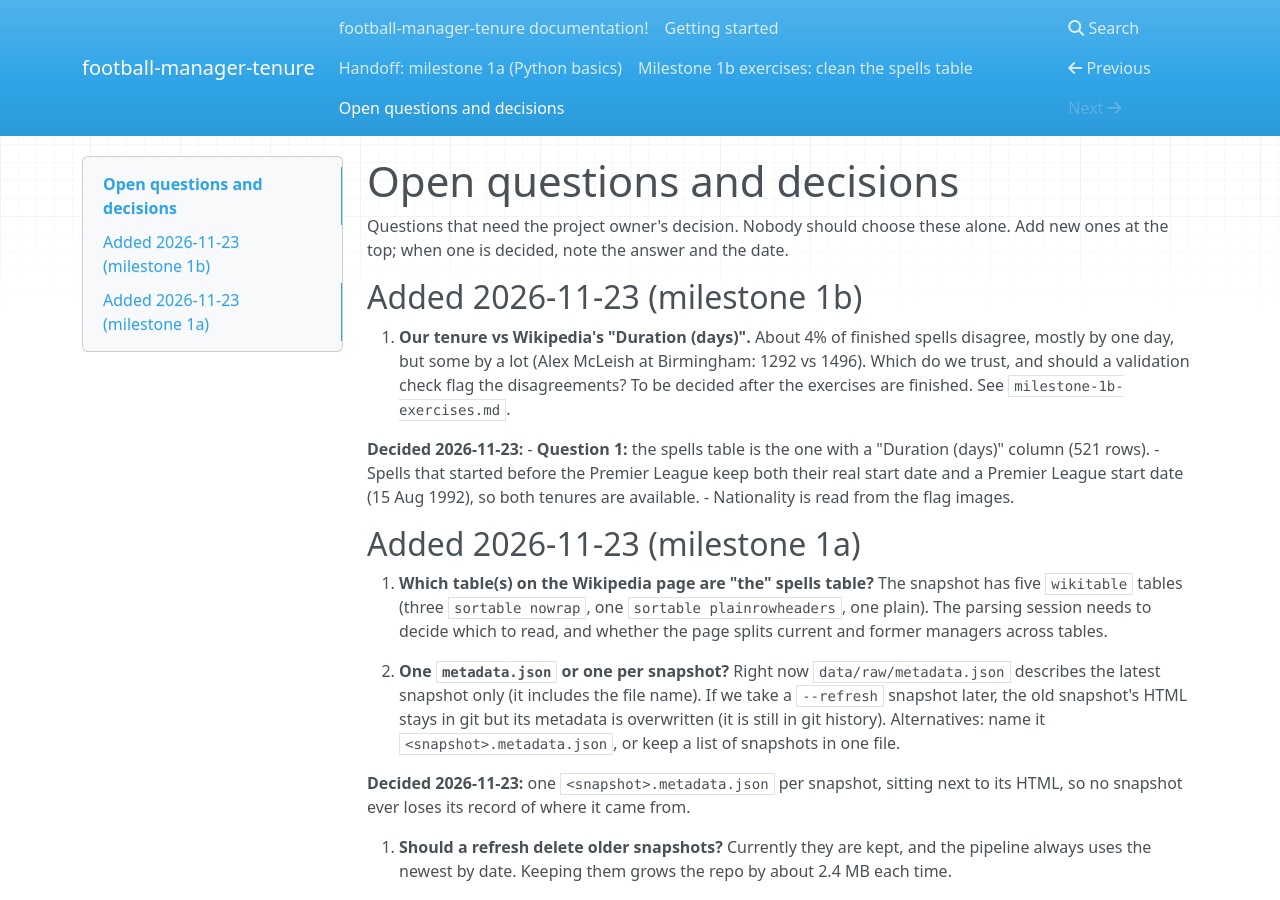
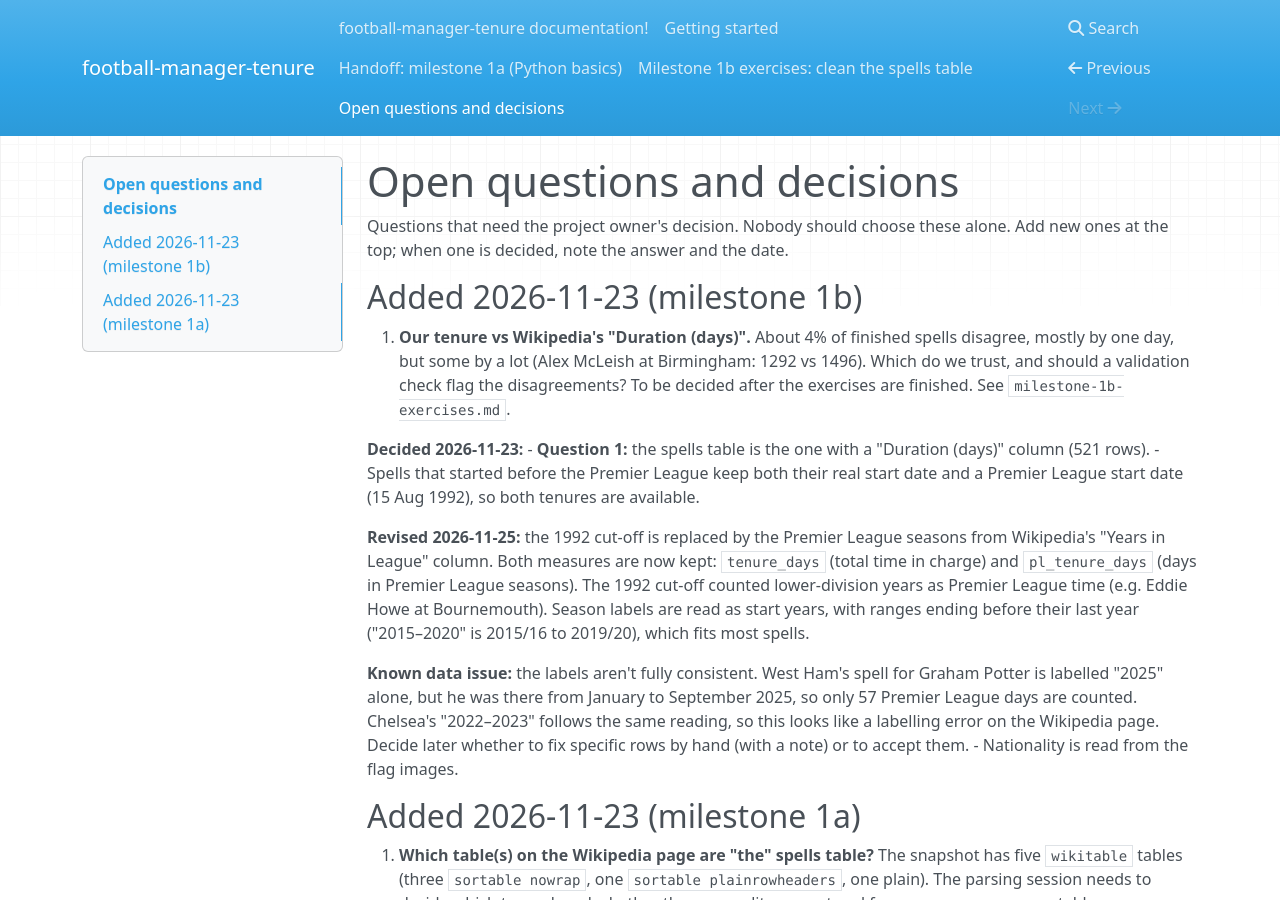
Before and after one commit to JT-39/football-manager-tenure, an MkDocs documentation site: the page built from docs/docs/open-questions.md, in a window 1280 px wide and 900 px high. Built offline with MkDocs 1.6.1, drawn with Linux system fonts in a browser that asks for light colours; nearby versions of some CDN libraries.

Commit message:
Docs: Explain the new tenure measures and the season-label issue
- milestone-1b-exercises.md: the Exercise 5 hints describe the season
  parser and the overlap calculation, and say why the 1992 cut-off
  was dropped.
- open-questions.md: records the revised decision (both measures
  kept, Years in League used for Premier League time), and the known
  labelling problem (West Ham, Graham Potter), with the options for
  fixing it.

```diff
--- a/docs/docs/open-questions.md
+++ b/docs/docs/open-questions.md
@@ -15,6 +15,19 @@ Add new ones at the top; when one is decided, note the answer and the date.
   rows).
 - Spells that started before the Premier League keep both their real start date and a
   Premier League start date (15 Aug 1992), so both tenures are available.
+
+  **Revised 2026-11-25:** the 1992 cut-off is replaced by the Premier League seasons from
+  Wikipedia's "Years in League" column. Both measures are now kept: `tenure_days` (total
+  time in charge) and `pl_tenure_days` (days in Premier League seasons). The 1992 cut-off
+  counted lower-division years as Premier League time (e.g. Eddie Howe at Bournemouth).
+  Season labels are read as start years, with ranges ending before their last year
+  ("2015–2020" is 2015/16 to 2019/20), which fits most spells.
+
+  **Known data issue:** the labels aren't fully consistent. West Ham's spell for Graham
+  Potter is labelled "2025" alone, but he was there from January to September 2025, so
+  only 57 Premier League days are counted. Chelsea's "2022–2023" follows the same reading,
+  so this looks like a labelling error on the Wikipedia page. Decide later whether to fix
+  specific rows by hand (with a note) or to accept them.
 - Nationality is read from the flag images.
 
 ## Added 2026-11-23 (milestone 1a)
```
Also changed, not shown: docs/docs/milestone-1b-exercises.md (+3 -2 lines).
